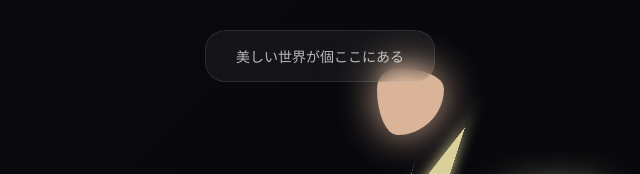
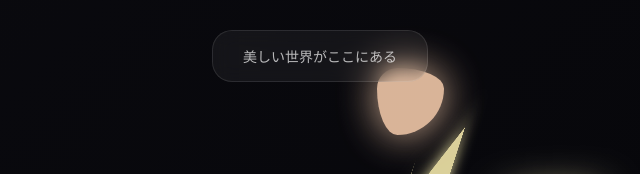
Before and after one commit to yuyudaodev/Animation-website, a plain HTML site: page index.html in a window 1280 px wide. Shown: the top 174 px of the page, 320-960 px from the left. Drawn offline with Linux system fonts and the light colour scheme.

Commit message:
Update index.html

```diff
--- a/index.html
+++ b/index.html
@@ -142,7 +142,7 @@
     <div class="canvas-container" id="canvas"></div>
 
     <div class="info">
-        美しい世界が個ここにある
+        美しい世界がここにある
     </div>
 
     <div class="controls">
```
